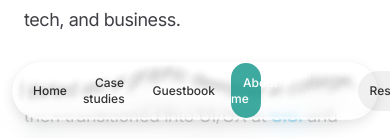
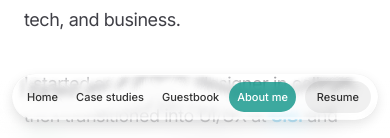
Before and after one commit to neveraemje/porto, a Next.js app: page /about in a window 390 px wide. Shown: the part 700-838 px from the top of the page. Built offline with nearby package versions, Linux system fonts and the light colour scheme.

Commit message:
add glass 5

```diff
--- a/app/page.tsx
+++ b/app/page.tsx
@@ -28,7 +28,7 @@ export default function Home() {
             Product designer, system thinker, and occasional crafter.
           </h1>
           <h5 className="max-w-2xl text-zinc-600 dark:text-zinc-400 font-medium tracking-tight">
-            I am Emje, a senior product designer from Indonesia, turning complexity into scalable systems and consistent experiences. Currently shaping design systems at <a href="https://www.gojek.com/en-id/" target="_blank" className="underline decoration-green-600 font-semibold decoration-2 no-underline transition-colors">Gojek</a>
+            I am Emje, a senior product designer from Indonesia, turning complexity into scalable systems and consistent experiences. Currently shaping design systems at <a href="https://www.gojek.com/en-id/" target="_blank" className="underline decoration-green-600 font-semibold decoration-2 no-underline transition-colors">Gojek.</a>
           </h5>
           <Company />
         </div>
@@ -48,7 +48,7 @@ export default function Home() {
             See all <HiChevronRight className="text-xs" />
           </Link> */}
           <Button variant="secondary" asChild>
-            <Link href="/case-study" className=" flex items-center gap-1 no-underline pr-3">
+            <Link href="/case" className=" flex items-center gap-1 no-underline pr-3">
               See all <HiChevronRight />
             </Link>
           </Button>
--- a/components/mode-toggle.tsx
+++ b/components/mode-toggle.tsx
@@ -76,7 +76,9 @@ export function ModeToggle() {
     <motion.button
       whileHover="hover"
       onClick={() => setTheme(theme === "light" ? "dark" : "light")}
-      className="group flex bg-black/5 dark:bg-white/5 rounded-full w-9 h-9 items-center justify-center text-zinc-600 dark:text-white hover:text-black dark:hover:text-white hover:bg-black/5 dark:hover:bg-white/5 transition-all duration-300 relative overflow-hidden"
+      className="group flex bg-black/5 dark:bg-white/5 rounded-full w-9 h-9 items-center justify-center text-zinc-600
+      dark:text-white hover:text-teal-600
+      dark:hover:text-yellow-400 hover:bg-black/5 dark:hover:bg-white/5 transition-all duration-300 relative overflow-hidden"
     >
       <span className="sr-only">Toggle mode</span>
       <AnimatePresence mode="wait" initial={false}>
--- a/components/navbar.tsx
+++ b/components/navbar.tsx
@@ -73,14 +73,14 @@ const NavBar = () => {
 
         </div>
 
-        <div className="relative z-[3] p-2 flex items-center justify-between w-full">
+        <div className="relative z-[3] p-1.5 sm:p-2 flex items-center justify-between w-full">
           {/* Group 1: Nav links */}
           <LayoutGroup id="navbar">
-            <ul className="flex items-center font-medium text-xs sm:text-sm text-black dark:text-white gap-1">
+            <ul className="flex items-center font-medium text-[11px] sm:text-sm text-black dark:text-white gap-0.5 sm:gap-1">
               {menu.map((item) => (
                 <li key={item.path}>
                   <Link href={item.path} className={`
-                    relative p-3 rounded-full transition-all duration-300
+                    relative px-2 py-2 sm:px-3 sm:py-3 rounded-full transition-all duration-300
                     ${pathname == item.path
                       ? "text-white"
                       : "text-black/80 dark:text-white hover:text-black dark:hover:text-white hover:bg-black/5 dark:hover:bg-white/5"}`}
@@ -100,13 +100,13 @@ const NavBar = () => {
           </LayoutGroup>
 
           {/* Spacer */}
-          <div className="w-20 shrink-0" />
+          <div className="hidden sm:block w-14 shrink-0" />
 
           {/* Group 2: Resume */}
           <Link
             href="https://www.dropbox.com/scl/fi/u3ojh09hdqneidiwj0gr6/MJ-Arifin-Resume.pdf?rlkey=yp3zv4iuhruo5usygbdavi4wc&e=1&dl=0"
             target="_blank"
-            className="relative p-3 rounded-full font-medium text-xs sm:text-sm text-black/80 dark:text-white transition-all duration-300 hover:text-black dark:hover:text-white"
+            className="relative px-3 py-2 sm:px-3 sm:py-3 rounded-full font-medium text-[11px] sm:text-sm text-black/80 dark:text-white transition-all duration-300 hover:text-black dark:hover:text-white"
           >
             <span className="absolute inset-0 rounded-full bg-black/[0.06] dark:bg-white/[0.1]" />
             <span className="relative z-[1]">Resume</span>
--- a/package.json
+++ b/package.json
@@ -21,7 +21,6 @@
     "@types/node": "^20.0.0",
     "@types/react": "^19.0.0",
     "@types/react-dom": "^19.0.0",
-    "@vercel/analytics": "^1.0.1",
     "add": "^2.0.6",
     "autoprefixer": "10.4.14",
     "avatar": "^0.1.0",
@@ -51,7 +50,8 @@
     "tinycolor2": "^1.6.0",
     "typescript": "5.0.4",
     "velite": "^0.2.0",
-    "zod": "^3.23.8"
+    "zod": "^3.23.8",
+    "@vercel/analytics": "^2.0.1"
   },
   "devDependencies": {
     "@babel/plugin-syntax-top-level-await": "^7.14.5",
```
